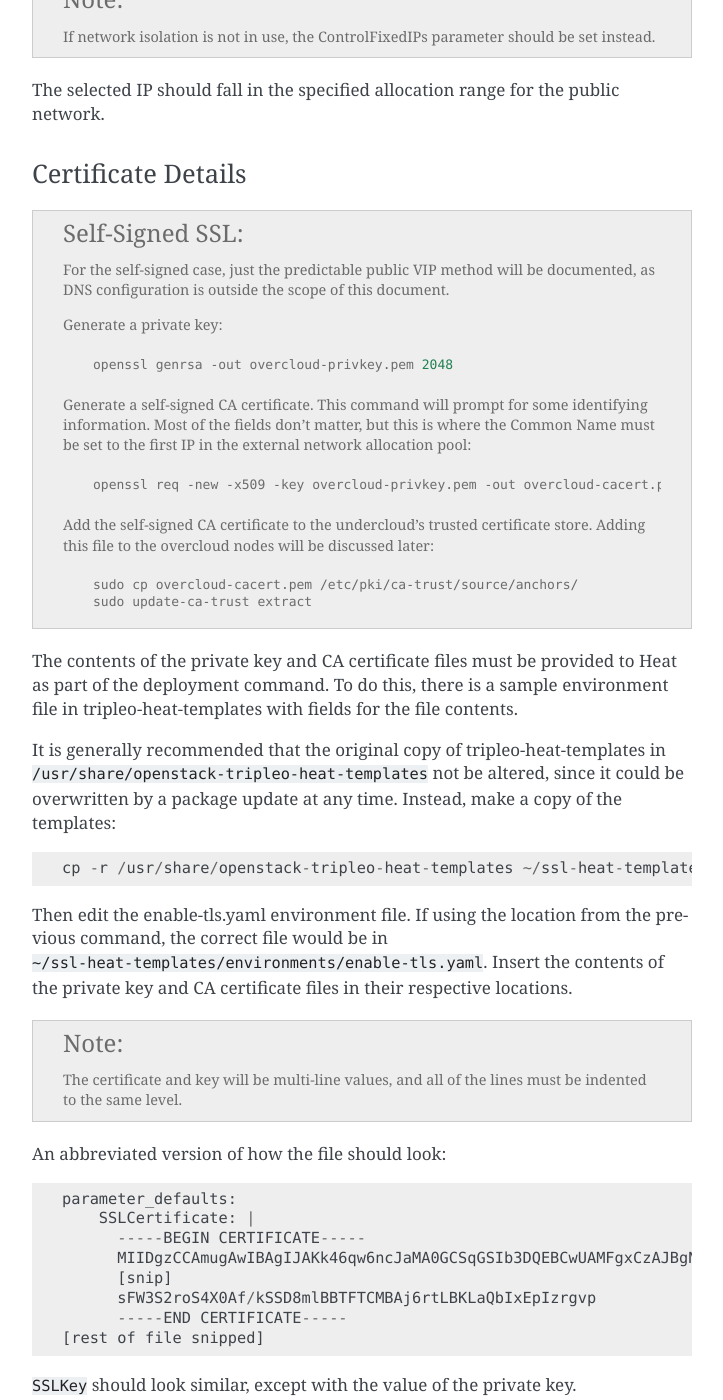
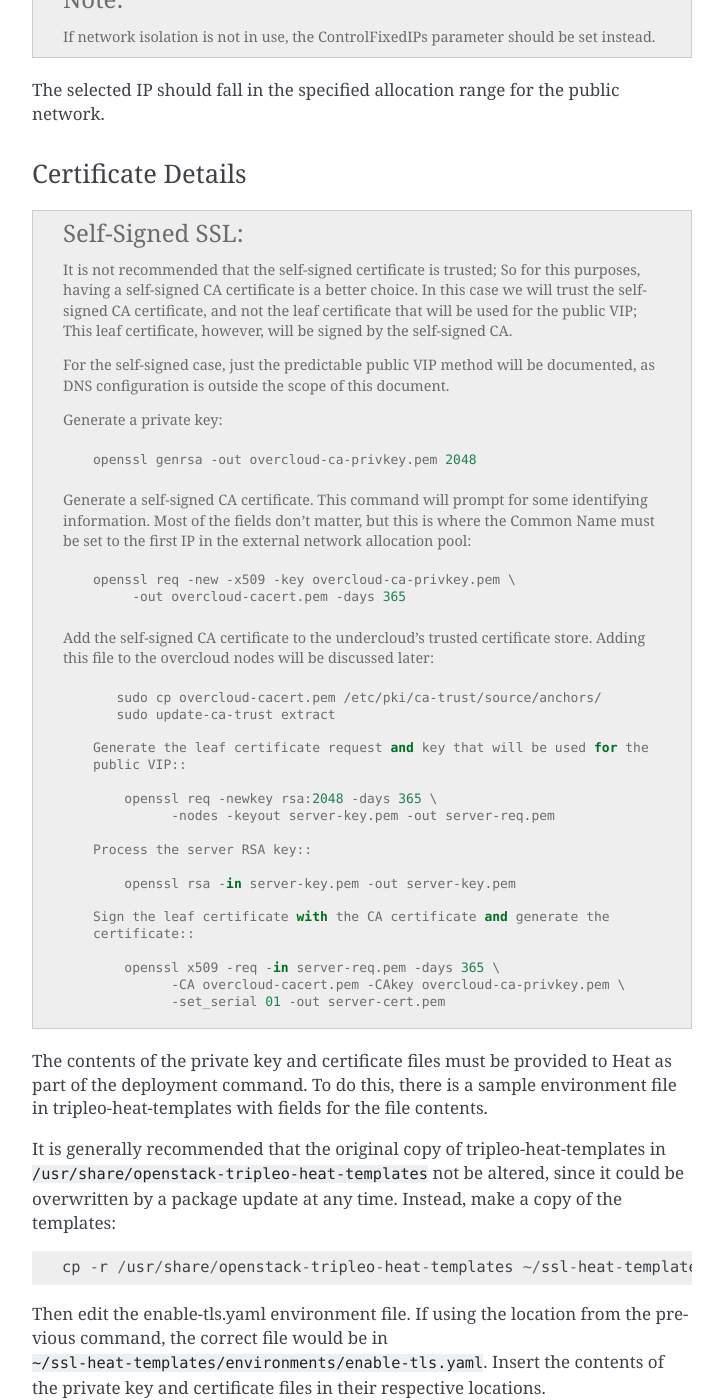
Before and after one commit to openstack-archive/tripleo-docs, a Sphinx documentation site: the page built from doc/source/advanced_deployment/ssl.rst, in a window 1280 px wide and 1400 px high, scrolled down 830 px. Shown: the whole window, without its empty margins (388-1111 px from the left). Built offline with Sphinx 7.4.7, drawn with Linux system fonts in a browser that asks for light colours.

Commit message:
Document using CA certificate instead of self-signed
Using a self-signed CA certificate and leaf certificate for the
overcloud is a better practice than trusting just the self-signed
certificate. The former option can lead to risky setups that we
shouldn't encourage. This commit aims to fix the documentation for
that.

Change-Id: Id27f21d2557f37fcace6a980deafdf8f778c7581

```diff
--- a/doc/source/advanced_deployment/ssl.rst
+++ b/doc/source/advanced_deployment/ssl.rst
@@ -47,19 +47,26 @@ Certificate Details
 .. admonition:: Self-Signed SSL
    :class: selfsigned
 
+   It is not recommended that the self-signed certificate is trusted; So for
+   this purposes, having a self-signed CA certificate is a better choice. In
+   this case we will trust the self-signed CA certificate, and not the leaf
+   certificate that will be used for the public VIP; This leaf certificate,
+   however, will be signed by the self-signed CA.
+
    For the self-signed case, just the predictable public VIP method will
    be documented, as DNS configuration is outside the scope of this document.
 
    Generate a private key::
 
-       openssl genrsa -out overcloud-privkey.pem 2048
+       openssl genrsa -out overcloud-ca-privkey.pem 2048
 
    Generate a self-signed CA certificate.  This command will prompt for some
    identifying information.  Most of the fields don't matter, but this
    is where the Common Name must be set to the first IP in the external
    network allocation pool::
 
-       openssl req -new -x509 -key overcloud-privkey.pem -out overcloud-cacert.pem -days 365
+       openssl req -new -x509 -key overcloud-ca-privkey.pem \
+            -out overcloud-cacert.pem -days 365
 
    Add the self-signed CA certificate to the undercloud's trusted certificate
    store.  Adding this file to the overcloud nodes will be discussed later::
@@ -67,7 +74,24 @@ Certificate Details
        sudo cp overcloud-cacert.pem /etc/pki/ca-trust/source/anchors/
        sudo update-ca-trust extract
 
-The contents of the private key and CA certificate files must be provided
+    Generate the leaf certificate request and key that will be used for the
+    public VIP::
+
+        openssl req -newkey rsa:2048 -days 365 \
+              -nodes -keyout server-key.pem -out server-req.pem
+
+    Process the server RSA key::
+
+        openssl rsa -in server-key.pem -out server-key.pem
+
+    Sign the leaf certificate with the CA certificate and generate the
+    certificate::
+
+        openssl x509 -req -in server-req.pem -days 365 \
+              -CA overcloud-cacert.pem -CAkey overcloud-ca-privkey.pem \
+              -set_serial 01 -out server-cert.pem
+
+The contents of the private key and certificate files must be provided
 to Heat as part of the deployment command.  To do this, there is a sample
 environment file in tripleo-heat-templates with fields for the file contents.
 
```
Also changed, not shown: other parts of doc/source/advanced_deployment/ssl.rst (+1 -1 lines).
